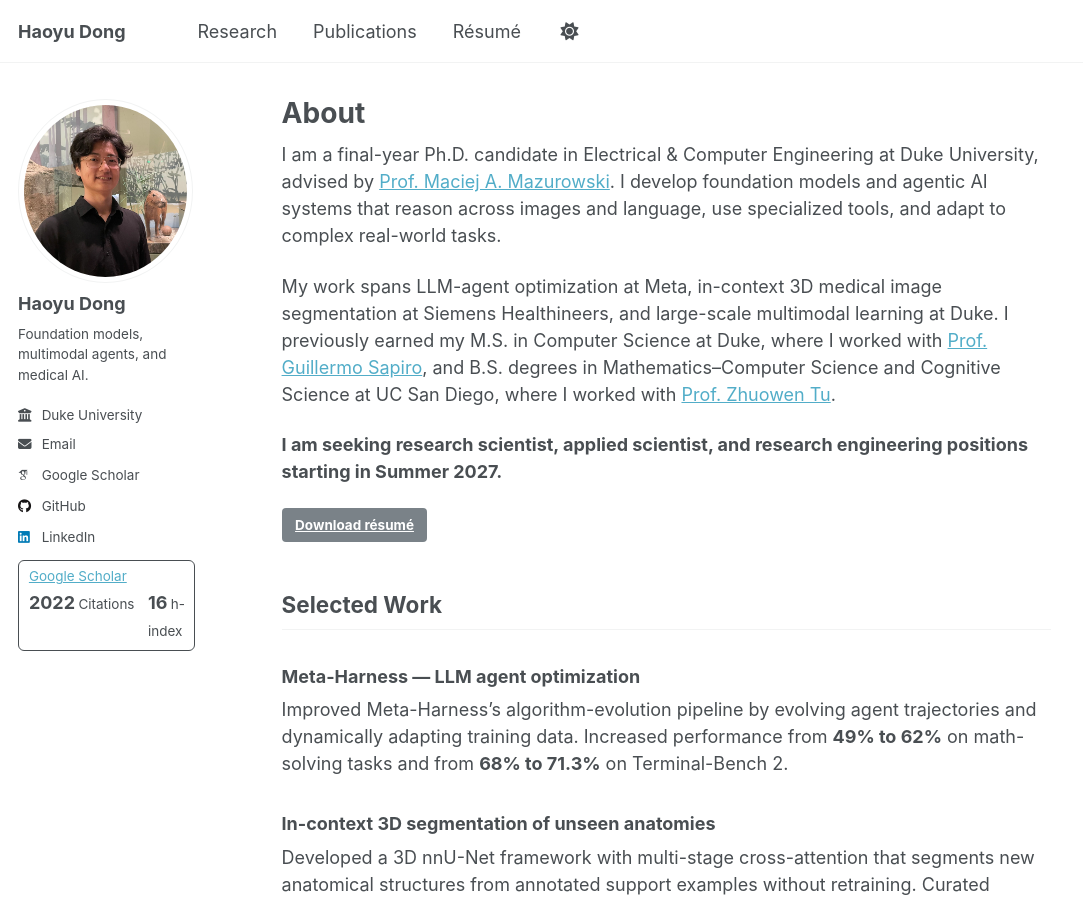
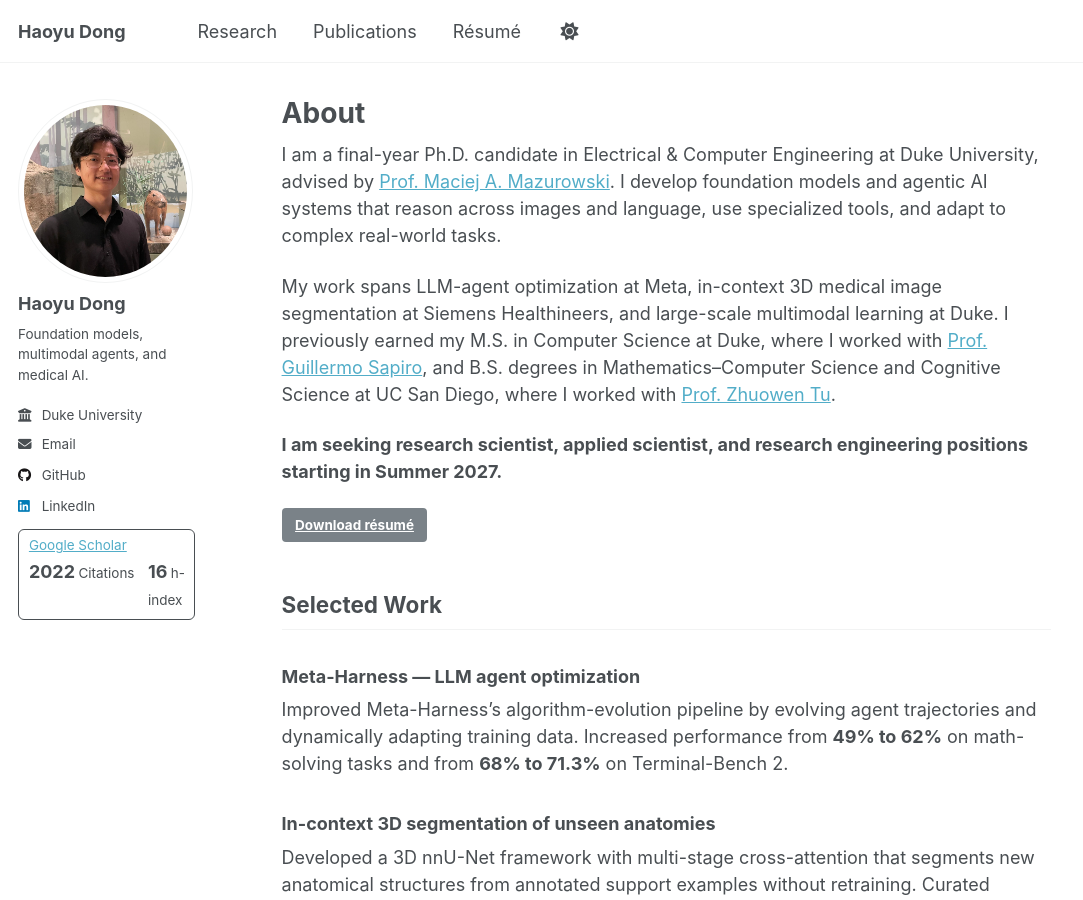
Before and after one commit to haoyudong-97/haoyudong-97.github.io, a Jekyll site: the page built from _pages/about.md, in a window 1280 px wide and 900 px high. Shown: the whole window, without its empty margins (0-1083 px from the left). Built offline with Jekyll 4.4.1, drawn with Linux system fonts in a browser that asks for light colours; some web fonts are replaced; a script that is not in the unit is left out.

Commit message:
Remove duplicate sidebar Google Scholar link

```diff
--- a/_includes/author-profile.html
+++ b/_includes/author-profile.html
@@ -43,9 +43,6 @@
       {% endif %}
       {% if author.arxiv %}
         <li><a href="{{ author.arxiv }}"><i class="ai ai-arxiv ai-fw icon-pad-right"></i>arXiv</a></li>
-      {% endif %}
-      {% if author.googlescholar %}
-        <li><a href="{{ author.googlescholar }}"><i class="ai ai-google-scholar ai-fw icon-pad-right"></i>Google Scholar</a></li>
       {% endif %}
       {% if author.semantic %}
         <li><a href="{{ author.semantic }}"><i class="ai ai-semantic-scholar ai-fw icon-pad-right"></i>Semantic Scholar</a></li>
```
